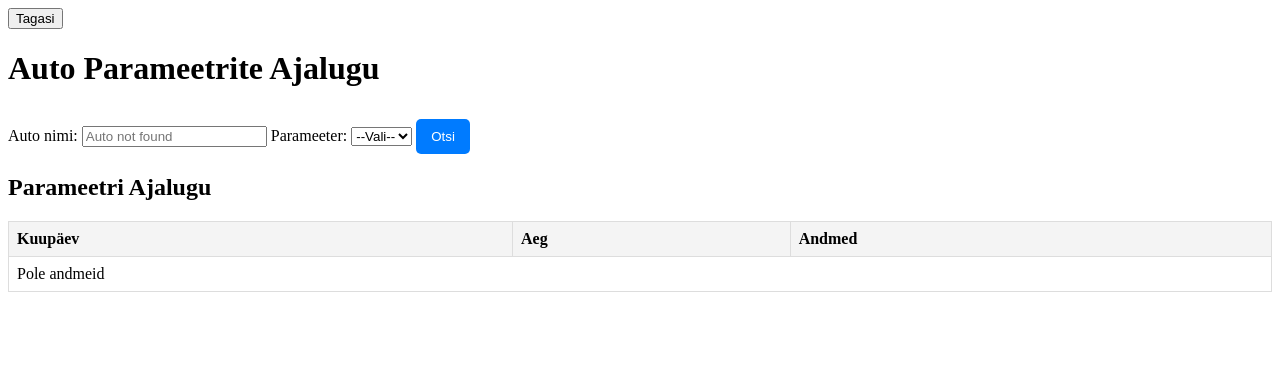
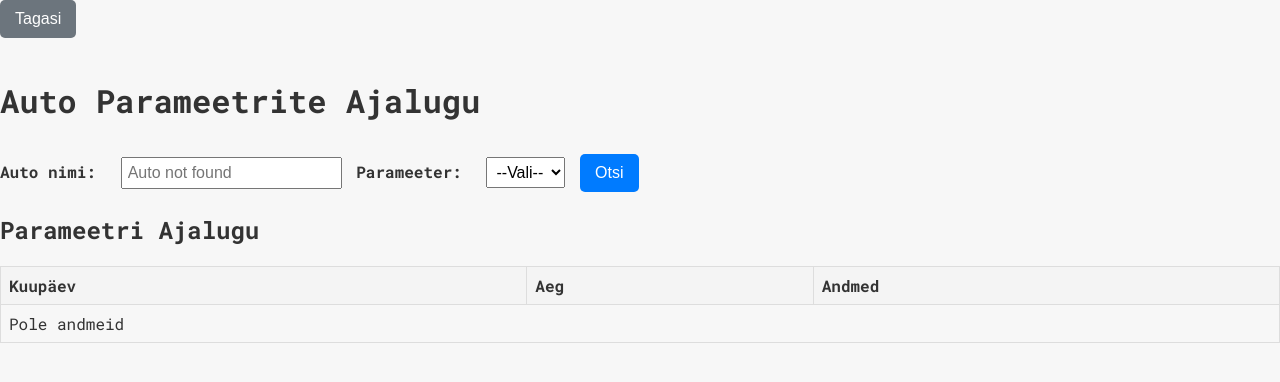
Before and after one commit to kimTalivere/Projekt-isejuhtiv-soiduk, a plain HTML site: page veebileht/history.html in a window 1280 px wide. Drawn offline with Linux system fonts and the light colour scheme; no server answers.

Commit message:
Update history.html font

```diff
--- a/veebileht/history.html
+++ b/veebileht/history.html
@@ -4,11 +4,24 @@
     <meta charset="UTF-8">
     <meta name="viewport" content="width=device-width, initial-scale=1.0">
     <title>Auto Parameetrite Ajalugu</title>
+    <!-- Link to Google Fonts for a blocky, monospaced font -->
+    <link href="https://fonts.googleapis.com/css2?family=Roboto+Mono:wght@400;700&display=swap" rel="stylesheet">
     <style>
+        body {
+            font-family: 'Roboto Mono', monospace;
+            margin: 0;
+            padding: 0;
+            background-color: #f7f7f7;
+            color: #333;
+        }
+        h1, h2 {
+            font-weight: 700;
+        }
         table {
             width: 100%;
             border-collapse: collapse;
             margin-top: 20px;
+            font-size: 1rem;
         }
         th, td {
             border: 1px solid #ddd;
@@ -33,9 +46,32 @@
             border: none;
             border-radius: 5px;
             cursor: pointer;
+            font-size: 1rem;
         }
         #fetch-history:hover {
             background-color: #0056b3;
+        }
+        .back-button {
+            background-color: #6c757d;
+            color: white;
+            padding: 10px 15px;
+            border: none;
+            border-radius: 5px;
+            cursor: pointer;
+            font-size: 1rem;
+            margin-bottom: 20px;
+        }
+        .back-button:hover {
+            background-color: #5a6268;
+        }
+        label {
+            margin-right: 10px;
+            font-weight: 700;
+        }
+        input, select {
+            padding: 5px;
+            margin: 5px;
+            font-size: 1rem;
         }
     </style>
     <script>
```
